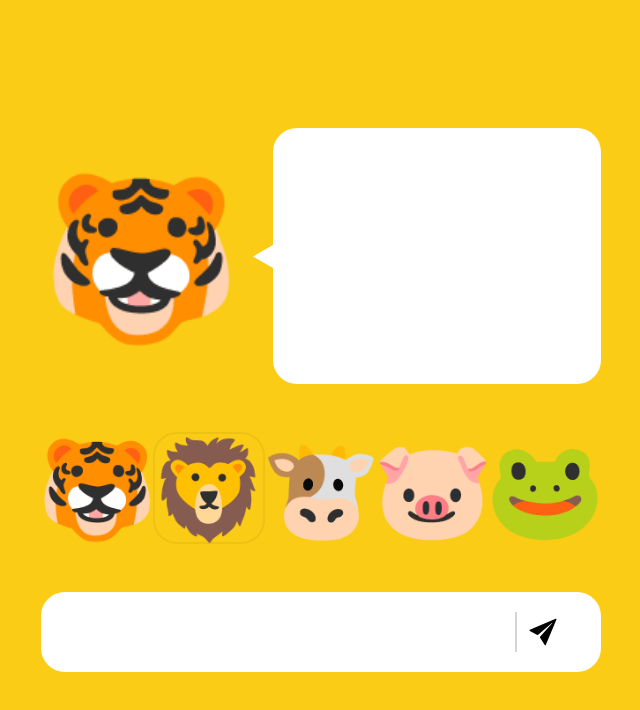
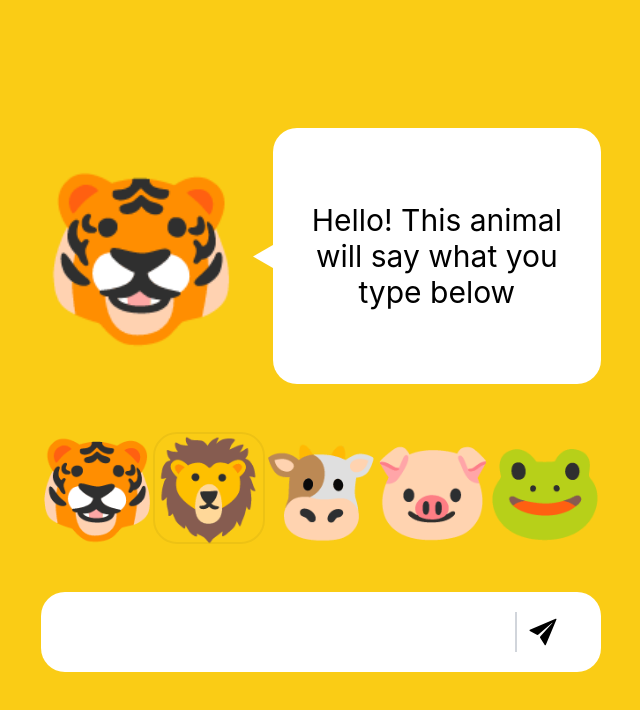
Before and after one commit to Pablo14697/rotunda-challenges, a React (Create React App) app: page / in a window 1280 px wide. Shown: the top 710 px of the page, without its empty margins (319-959 px from the left). Built offline with nearby package versions, Linux system fonts and the light colour scheme.

Commit message:
feat: adding placeholder

```diff
--- a/src/components/AnimalGreeting/AnimalGreeting.jsx
+++ b/src/components/AnimalGreeting/AnimalGreeting.jsx
@@ -9,7 +9,7 @@ const AnimalGreeting = ({ animal, greeting }) => {
   const removeExtraBlankSpaces = (str) => str.trim().replace(/\s+/g, " ");
 
   const greetingFormattedAsAnimal = useMemo(() => {
-    if (!greeting) return "";
+    if (!greeting) return "Hello! This animal will say what you type below";
     const greetingToFormat = removeExtraBlankSpaces(greeting);
     return `${greetingToFormat} `.replace(/ /g, ` ${animal.sound} `);
   }, [greeting, animal.sound]);
@@ -27,7 +27,9 @@ const AnimalGreeting = ({ animal, greeting }) => {
         <div className="absolute -top-3 rotate-[-30deg] md:rotate-[0deg] md:top-auto md:-left-5 z-[-1]">
           <img src={Triangle} alt="Triangle" />
         </div>
-        <span className="text-3xl">{greetingFormattedAsAnimal}</span>
+        <span className="text-center text-3xl">
+          {greetingFormattedAsAnimal}
+        </span>
       </div>
 
       <audio
```
